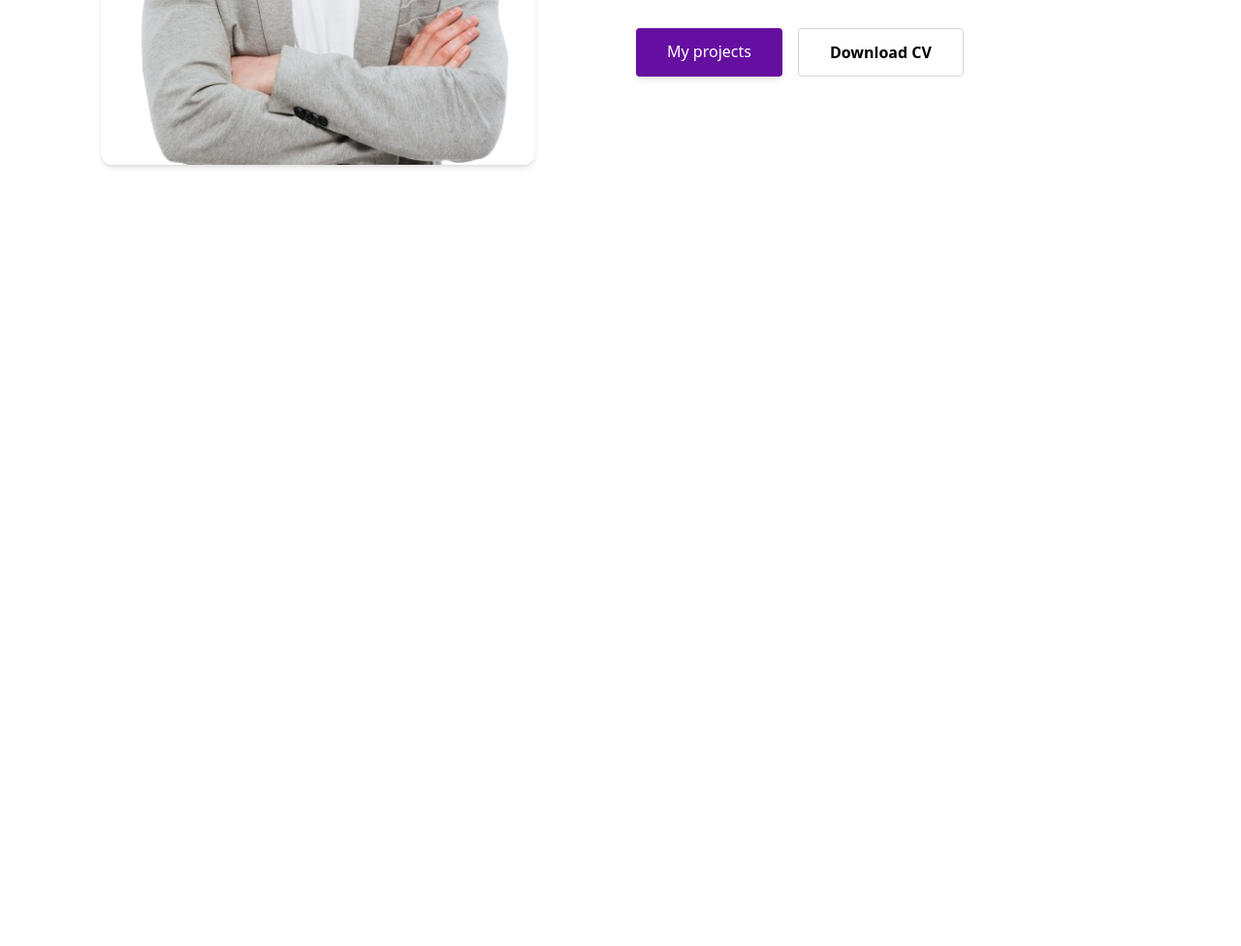
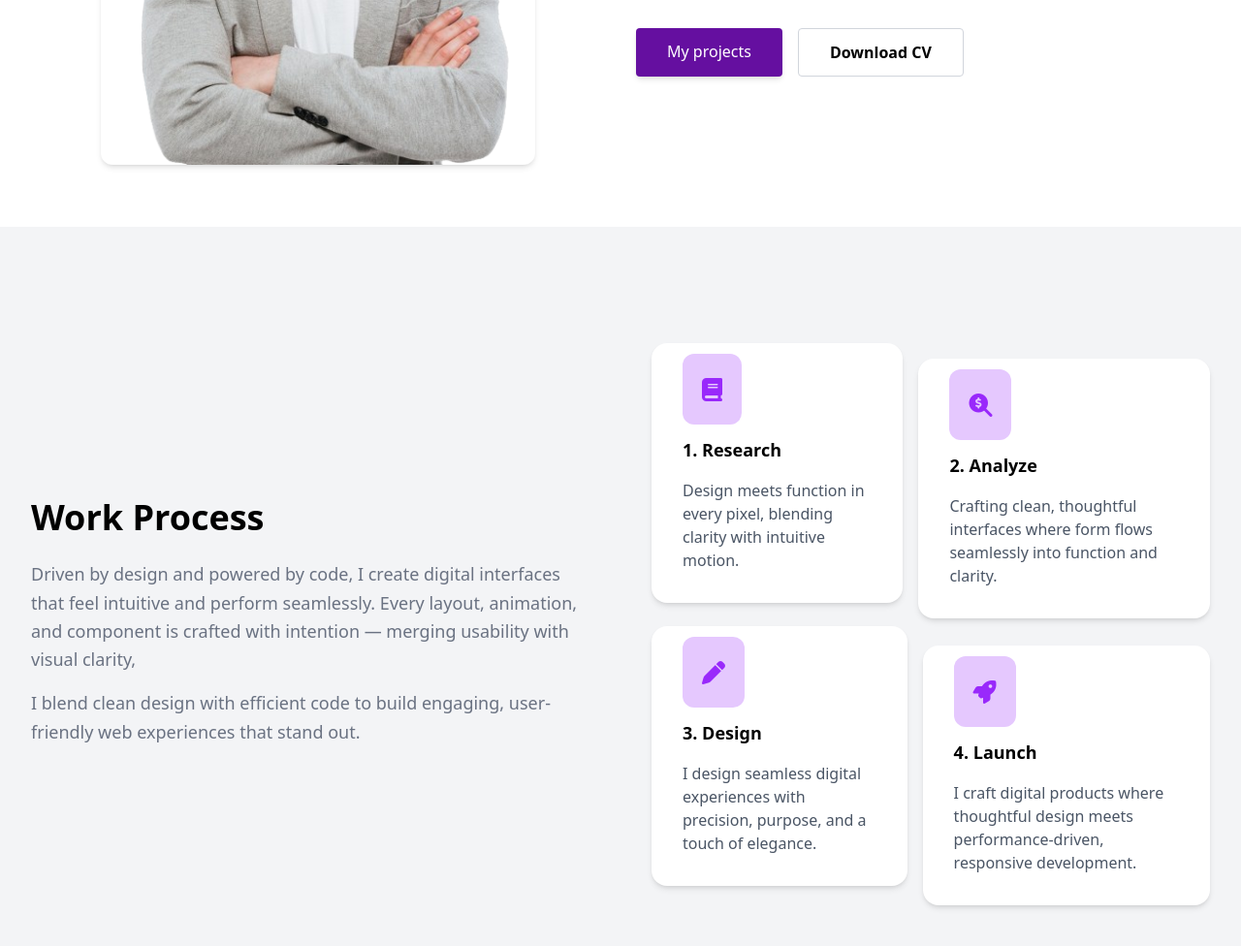
Before and after one commit to Riad928/test5, a plain HTML site: page index.html in a window 1280 px wide. Shown: the part 1488-2464 px from the top of the page at 97% size. Before the commit the page ends 1722 px from the top, so only its background shows below. Drawn offline with nearby package versions, Linux system fonts and the light colour scheme.

Commit message:
add work process section with responsive card layout

```diff
--- a/index.html
+++ b/index.html
@@ -127,7 +127,54 @@
         </div>
     </section>
 
-    <script>
+    <!-- work section starts -->
+    <section class="bg-gray-100 py-32">
+        <div class="max-w-7xl mx-auto px-4 md:px-6 lg:px-8 flex flex-col md:flex-row gap-16 items-stretch">
+
+          <!-- work description -->
+            <article class="w-full md:w-1/2 flex flex-col justify-center">
+                <h1 class="text-2xl md:text-3xl lg:text-4xl font-bold">Work Process</h1>
+                <div class="text-base md:text-lg font-normal text-gray-500 mt-6 leading-relaxed">
+                    <p>Driven by design and powered by code, I create digital interfaces that feel intuitive and perform seamlessly. Every
+                    layout, animation, and component is crafted with intention — merging usability with visual clarity,</p>
+
+                    <p class="mt-4">I blend clean design with efficient code to build engaging, user-friendly web experiences that stand out.</p>
+                </div>
+            </article>
+
+            <div class="md:w-1/2">
+                <div class="flex flex-col md:flex-row gap-4">
+                    <div class="bg-white p-8 rounded-2xl shadow-md hover:shadow-2xl group transition duration-300 -translate-y-2">
+                        <strong class="text-[#9929FB] text-2xl bg-[#e5c8fe] p-5 rounded-xl group-hover:bg-[#9929FB] group-hover:text-white "><i class="fa-solid fa-book"></i></strong>
+                        <h2 class="text-lg font-semibold mt-8">1. Research</h2>
+                        <p class="text-gray-600 mt-4">Design meets function in every pixel, blending clarity with intuitive motion.</p>
+                    </div>
+
+                    <div class="bg-white p-8 rounded-2xl shadow-md hover:shadow-2xl group transition duration-300 translate-y-2">
+                        <strong class="text-[#9929FB] text-2xl bg-[#e5c8fe] p-5 rounded-xl group-hover:bg-[#9929FB] group-hover:text-white "><i class="fa-solid fa-magnifying-glass-dollar"></i></strong>
+                        <h2 class="text-lg font-semibold mt-8">2. Analyze</h2>
+                        <p class="text-gray-600 mt-4">Crafting clean, thoughtful interfaces where form flows seamlessly into function and clarity.</p>
+                    </div>
+                </div>
+
+                <div class="flex flex-col md:flex-row gap-4 mt-6">
+                    <div class="bg-white p-8 rounded-2xl shadow-md hover:shadow-2xl group transition duration-300 -translate-y-2">
+                        <strong class="text-[#9929FB] text-2xl bg-[#e5c8fe] p-5 rounded-xl group-hover:bg-[#9929FB] group-hover:text-white "><i class="fa-solid fa-pen"></i></strong>
+                        <h2 class="text-lg font-semibold mt-8">3. Design</h2>
+                        <p class="text-gray-600 mt-4">I design seamless digital experiences with precision, purpose, and a touch of elegance.</p>
+                    </div>
+
+                    <div class="bg-white p-8 rounded-2xl shadow-md hover:shadow-2xl group transition duration-300 translate-y-3">
+                        <strong class="text-[#9929FB] text-2xl bg-[#e5c8fe] p-5 rounded-xl group-hover:bg-[#9929FB] group-hover:text-white "><i class="fa-solid fa-rocket"></i></strong>
+                        <h2 class="text-lg font-semibold mt-8">4. Launch</h2>
+                        <p class="text-gray-600 mt-4">I craft digital products where thoughtful design meets performance-driven, responsive development.</p>
+                    </div>
+                </div>
+            </div>
+        </div>
+    </section>
+
+  <script>
         const btn =document.getElementById('mobilebtn');
         const menu =document.getElementById('mobilemenu');
 
```
